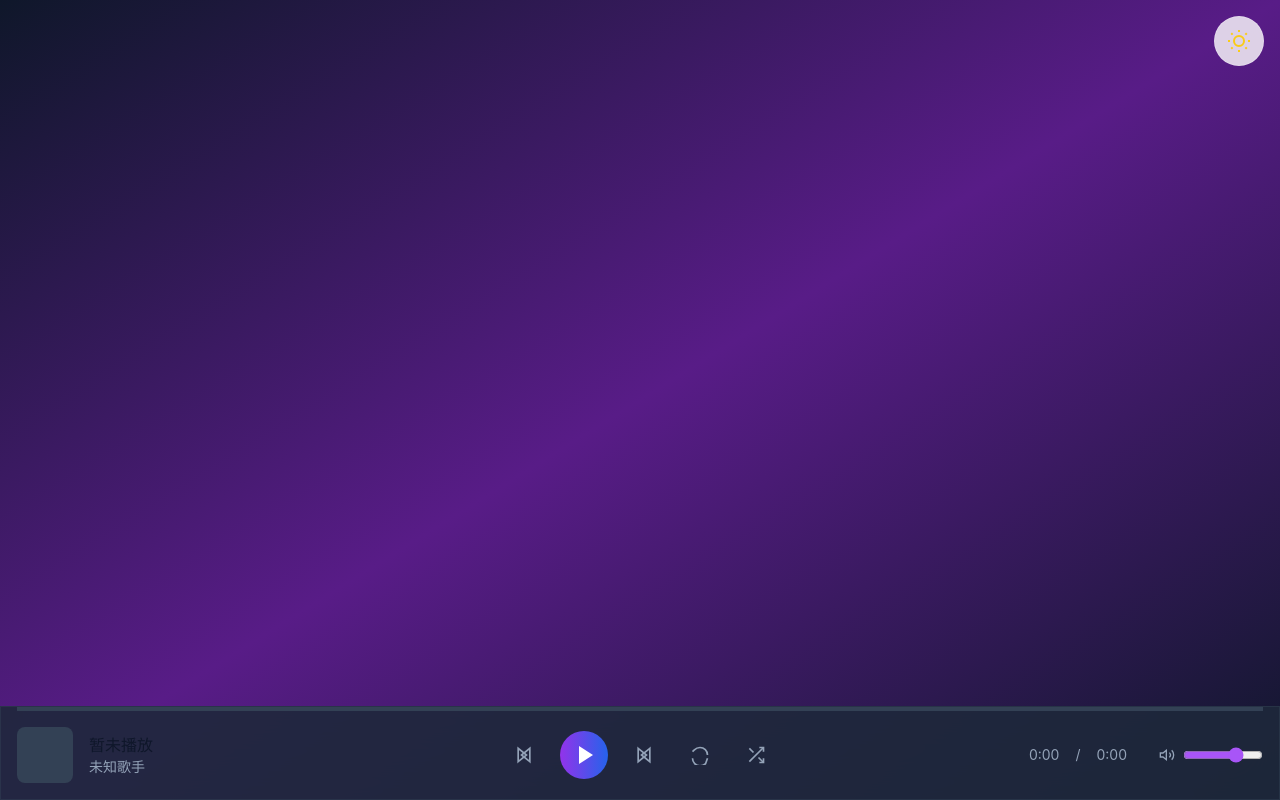
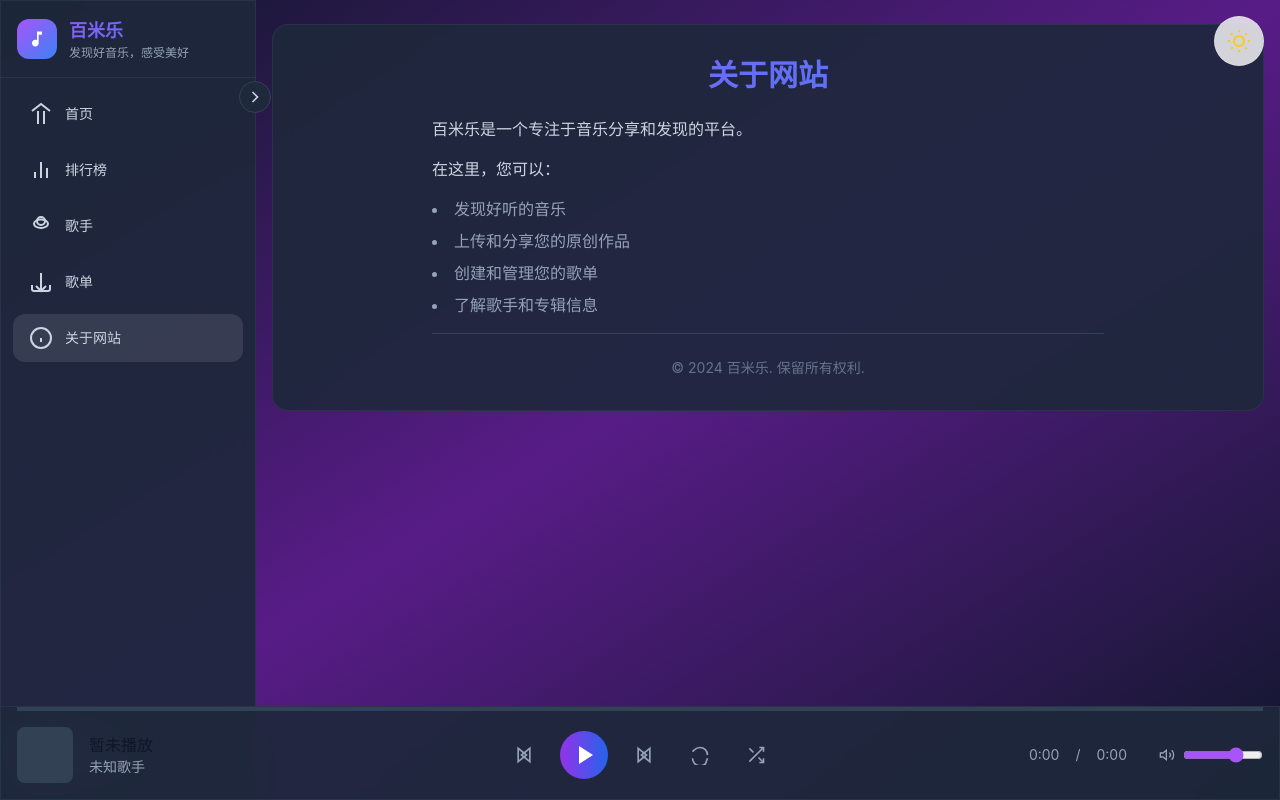
Before and after one commit to fjsuta/bailemi, a Vue app in the folder bailemi-frontend/: page /#/about in a window 1280 px wide. Built offline with nearby package versions, Linux system fonts and the light colour scheme.

Commit message:
添加功能侧边栏，包含首页、排行榜、歌手、歌单、关于网站导航

```diff
--- /dev/null
+++ b/bailemi-frontend/src/components/Sidebar.vue
@@ -0,0 +1,97 @@
+<template>
+  <div
+    class="fixed left-0 top-0 h-full z-40 transition-all duration-300 ease-in-out"
+    :class="[sidebarOpen ? 'w-64' : 'w-16']"
+  >
+    <div class="h-full glass-dark border-r border-slate-700/50 flex flex-col">
+      <!-- 折叠按钮 -->
+      <button
+        @click="sidebarOpen = !sidebarOpen"
+        class="absolute -right-4 top-20 w-8 h-8 bg-slate-800 border border-slate-700 rounded-full flex items-center justify-center hover:bg-slate-700 transition-colors z-50"
+      >
+        <svg
+          class="w-5 h-5 text-slate-300 transition-transform"
+          :class="[sidebarOpen ? 'rotate-180' : '']"
+          viewBox="0 0 24 24"
+          fill="none"
+          stroke="currentColor"
+          stroke-width="2"
+        >
+          <path d="M15 18l-6-6 6-6"/>
+        </svg>
+      </button>
+
+      <!-- Logo 区域 -->
+      <div class="p-4 border-b border-slate-700/50">
+        <div class="flex items-center gap-3">
+          <div class="w-10 h-10 rounded-xl bg-gradient-to-br from-purple-500 to-blue-500 flex items-center justify-center flex-shrink-0">
+            <svg class="w-5 h-5 text-white" viewBox="0 0 24 24" fill="currentColor">
+              <path d="M12 3v10.55c-.59-.34-1.27-.55-2-.55-2.21 0-4 1.79-4 4s1.79 4 4 4 4-1.79 4-4V7h4V3h-6z"/>
+            </svg>
+          </div>
+          <div v-if="sidebarOpen" class="flex-1 min-w-0">
+            <h1 class="text-lg font-bold gradient-text truncate">百米乐</h1>
+            <p class="text-xs text-slate-400 truncate">发现好音乐，感受美好</p>
+          </div>
+        </div>
+      </div>
+
+      <!-- 导航项 -->
+      <nav class="flex-1 p-3 space-y-2 overflow-y-auto">
+        <router-link
+          v-for="item in navItems"
+          :key="item.path"
+          :to="item.path"
+          class="flex items-center gap-3 px-4 py-3 rounded-xl hover:bg-white/10 transition-all group"
+          :class="[$route.path === item.path ? 'bg-white/10' : '']"
+        >
+          <span v-html="item.icon" class="w-6 h-6 flex-shrink-0 text-slate-300 group-hover:text-white"></span>
+          <span v-if="sidebarOpen" class="text-sm text-slate-300 group-hover:text-white font-medium">
+            {{ item.name }}
+          </span>
+        </router-link>
+      </nav>
+
+      <!-- 底部区域 -->
+      <div class="p-3 border-t border-slate-700/50">
+        <div class="flex items-center gap-3 px-4 py-3">
+          <div class="w-10 h-10 rounded-full bg-gradient-to-br from-purple-500 to-blue-500 flex items-center justify-center flex-shrink-0 overflow-hidden">
+            <svg class="w-5 h-5 text-white" viewBox="0 0 24 24" fill="none" stroke="currentColor" stroke-width="2">
+              <path d="M16 7a4 4 0 11-8 0 4 4 0 018 0z"/>
+              <path d="M12 14c3.866 0 7-1.892 7-4.231C19 7.423 15.866 5.5 12 5.5S5 7.423 5 9.769C5 12.108 8.134 14 12 14z"/>
+            </svg>
+          </div>
+          <div v-if="sidebarOpen" class="flex-1 min-w-0">
+            <p class="text-sm font-medium text-white truncate">访客</p>
+            <p class="text-xs text-slate-400 truncate">未登录</p>
+          </div>
+        </div>
+      </div>
+    </div>
+  </div>
+</template>
+
+<script setup>
+import { ref, computed } from 'vue'
+import { useRoute } from 'vue-router'
+
+const route = useRoute()
+const sidebarOpen = ref(true)
+
+const navItems = computed(() => [
+  { name: '首页', path: '/', icon: `<svg viewBox="0 0 24 24" fill="none" stroke="currentColor" stroke-width="2"><path d="M3 9l9-7 9 7"/><path d="M9 22V9"/><path d="M15 22V9"/></svg>` },
+  { name: '排行榜', path: '/charts', icon: `<svg viewBox="0 0 24 24" fill="none" stroke="currentColor" stroke-width="2"><line x1="18" y1="20" x2="18" y2="10"/><line x1="12" y1="20" x2="12" y2="4"/><line x1="6" y1="20" x2="6" y2="14"/></svg>` },
+  { name: '歌手', path: '/artists', icon: `<svg viewBox="0 0 24 24" fill="none" stroke="currentColor" stroke-width="2"><path d="M16 7a4 4 0 11-8 0 4 4 0 018 0z"/><path d="M12 14c3.866 0 7-1.892 7-4.231C19 7.423 15.866 5.5 12 5.5S5 7.423 5 9.769C5 12.108 8.134 14 12 14z"/></svg>` },
+  { name: '歌单', path: '/playlists', icon: `<svg viewBox="0 0 24 24" fill="none" stroke="currentColor" stroke-width="2"><path d="M21 15v4a2 2 0 01-2 2H5a2 2 0 01-2-2v-4"/><polyline points="7 16 12 21 17 16"/><line x1="12" y1="3" x2="12" y2="21"/></svg>` },
+  { name: '关于网站', path: '/about', icon: `<svg viewBox="0 0 24 24" fill="none" stroke="currentColor" stroke-width="2"><circle cx="12" cy="12" r="10"/><line x1="12" y1="16" x2="12" y2="12"/><line x1="12" y1="8" x2="12.01" y2="8"/></svg>` }
+])
+</script>
+
+<style scoped>
+.gradient-text {
+  background: linear-gradient(135deg, #8B5CF6 0%, #3B82F6 100%);
+  -webkit-background-clip: text;
+  -webkit-text-fill-color: transparent;
+  background-clip: text;
+}
+</style>
--- a/bailemi-frontend/src/router/index.js
+++ b/bailemi-frontend/src/router/index.js
@@ -6,6 +6,30 @@ const routes = [
     path: '/',
     name: 'Home',
     component: () => import('@/views/music/Home.vue'),
+    meta: { requiresAuth: false }
+  },
+  {
+    path: '/charts',
+    name: 'Charts',
+    component: () => import('@/views/music/Charts.vue'),
+    meta: { requiresAuth: false }
+  },
+  {
+    path: '/artists',
+    name: 'Artists',
+    component: () => import('@/views/music/Artists.vue'),
+    meta: { requiresAuth: false }
+  },
+  {
+    path: '/playlists',
+    name: 'Playlists',
+    component: () => import('@/views/music/Playlists.vue'),
+    meta: { requiresAuth: false }
+  },
+  {
+    path: '/about',
+    name: 'About',
+    component: () => import('@/views/music/About.vue'),
     meta: { requiresAuth: false }
   },
   {
--- /dev/null
+++ b/bailemi-frontend/src/views/music/About.vue
@@ -0,0 +1,38 @@
+<template>
+  <div class="min-h-screen pb-24">
+    <Sidebar />
+    <div class="pl-16 md:pl-64 transition-all duration-300">
+      <div class="container mx-auto px-4 py-6">
+        <div class="glass-dark rounded-2xl p-8">
+          <h1 class="text-3xl font-bold gradient-text mb-6 text-center">关于网站</h1>
+          <div class="max-w-2xl mx-auto space-y-4">
+            <p class="text-slate-300">百米乐是一个专注于音乐分享和发现的平台。</p>
+            <p class="text-slate-300">在这里，您可以：</p>
+            <ul class="list-disc list-inside text-slate-400 space-y-2">
+              <li>发现好听的音乐</li>
+              <li>上传和分享您的原创作品</li>
+              <li>创建和管理您的歌单</li>
+              <li>了解歌手和专辑信息</li>
+            </ul>
+            <div class="border-t border-slate-700 pt-6 mt-6">
+              <p class="text-slate-500 text-sm text-center">© 2024 百米乐. 保留所有权利.</p>
+            </div>
+          </div>
+        </div>
+      </div>
+    </div>
+  </div>
+</template>
+
+<script setup>
+import Sidebar from '@/components/Sidebar.vue'
+</script>
+
+<style scoped>
+.gradient-text {
+  background: linear-gradient(135deg, #8B5CF6 0%, #3B82F6 100%);
+  -webkit-background-clip: text;
+  -webkit-text-fill-color: transparent;
+  background-clip: text;
+}
+</style>
--- /dev/null
+++ b/bailemi-frontend/src/views/music/Artists.vue
@@ -0,0 +1,26 @@
+<template>
+  <div class="min-h-screen pb-24">
+    <Sidebar />
+    <div class="pl-16 md:pl-64 transition-all duration-300">
+      <div class="container mx-auto px-4 py-6">
+        <div class="glass-dark rounded-2xl p-8 text-center">
+          <h1 class="text-3xl font-bold gradient-text mb-4">歌手</h1>
+          <p class="text-slate-400">歌手功能开发中...</p>
+        </div>
+      </div>
+    </div>
+  </div>
+</template>
+
+<script setup>
+import Sidebar from '@/components/Sidebar.vue'
+</script>
+
+<style scoped>
+.gradient-text {
+  background: linear-gradient(135deg, #8B5CF6 0%, #3B82F6 100%);
+  -webkit-background-clip: text;
+  -webkit-text-fill-color: transparent;
+  background-clip: text;
+}
+</style>
--- /dev/null
+++ b/bailemi-frontend/src/views/music/Charts.vue
@@ -0,0 +1,26 @@
+<template>
+  <div class="min-h-screen pb-24">
+    <Sidebar />
+    <div class="pl-16 md:pl-64 transition-all duration-300">
+      <div class="container mx-auto px-4 py-6">
+        <div class="glass-dark rounded-2xl p-8 text-center">
+          <h1 class="text-3xl font-bold gradient-text mb-4">排行榜</h1>
+          <p class="text-slate-400">排行榜功能开发中...</p>
+        </div>
+      </div>
+    </div>
+  </div>
+</template>
+
+<script setup>
+import Sidebar from '@/components/Sidebar.vue'
+</script>
+
+<style scoped>
+.gradient-text {
+  background: linear-gradient(135deg, #8B5CF6 0%, #3B82F6 100%);
+  -webkit-background-clip: text;
+  -webkit-text-fill-color: transparent;
+  background-clip: text;
+}
+</style>
--- a/bailemi-frontend/src/views/music/Home.vue
+++ b/bailemi-frontend/src/views/music/Home.vue
@@ -1,18 +1,11 @@
 <template>
   <div class="min-h-screen pb-24">
+    <!-- 侧边栏 -->
+    <Sidebar />
+
+    <div class="pl-16 md:pl-64 transition-all duration-300">
       <div class="container mx-auto px-4 pt-6">
-      <header class="flex items-center justify-between mb-8">
-        <div class="flex items-center gap-3">
-          <div class="w-12 h-12 rounded-2xl bg-gradient-to-br from-purple-500 to-blue-500 flex items-center justify-center text-2xl">
-            <svg class="w-7 h-7 text-white" viewBox="0 0 24 24" fill="currentColor">
-              <path d="M12 3v10.55c-.59-.34-1.27-.55-2-.55-2.21 0-4 1.79-4 4s1.79 4 4 4 4-1.79 4-4V7h4V3h-6z"/>
-            </svg>
-          </div>
-          <div class="flex flex-col">
-            <h1 class="text-2xl font-bold gradient-text">百米乐</h1>
-            <span class="text-xs text-slate-400">发现好音乐，感受美好</span>
-          </div>
-        </div>
+        <header class="flex items-center justify-end mb-8">
           <div class="flex items-center gap-4">
             <div v-if="authStore.isAuthenticated" class="flex items-center gap-3">
               <router-link to="/upload" class="px-4 py-2 bg-gradient-to-r from-green-600 to-emerald-600 rounded-lg text-sm font-medium hover:opacity-90 transition-opacity flex items-center gap-2">
@@ -130,6 +123,7 @@
         </section>
       </div>
     </div>
+  </div>
 </template>
 
 <script setup>
@@ -139,6 +133,7 @@ import { useAuthStore } from '@/stores/auth'
 import { useMusicStore } from '@/stores/music'
 import { useNotificationStore } from '@/stores/notification'
 import api from '@/utils/api'
+import Sidebar from '@/components/Sidebar.vue'
 import Banner from '@/components/music/Banner.vue'
 import Recommend from '@/components/music/Recommend.vue'
 import Chart from '@/components/music/Chart.vue'
--- /dev/null
+++ b/bailemi-frontend/src/views/music/Playlists.vue
@@ -0,0 +1,26 @@
+<template>
+  <div class="min-h-screen pb-24">
+    <Sidebar />
+    <div class="pl-16 md:pl-64 transition-all duration-300">
+      <div class="container mx-auto px-4 py-6">
+        <div class="glass-dark rounded-2xl p-8 text-center">
+          <h1 class="text-3xl font-bold gradient-text mb-4">歌单</h1>
+          <p class="text-slate-400">歌单功能开发中...</p>
+        </div>
+      </div>
+    </div>
+  </div>
+</template>
+
+<script setup>
+import Sidebar from '@/components/Sidebar.vue'
+</script>
+
+<style scoped>
+.gradient-text {
+  background: linear-gradient(135deg, #8B5CF6 0%, #3B82F6 100%);
+  -webkit-background-clip: text;
+  -webkit-text-fill-color: transparent;
+  background-clip: text;
+}
+</style>
```
Lines whose indentation alone changed are shown as unchanged.
